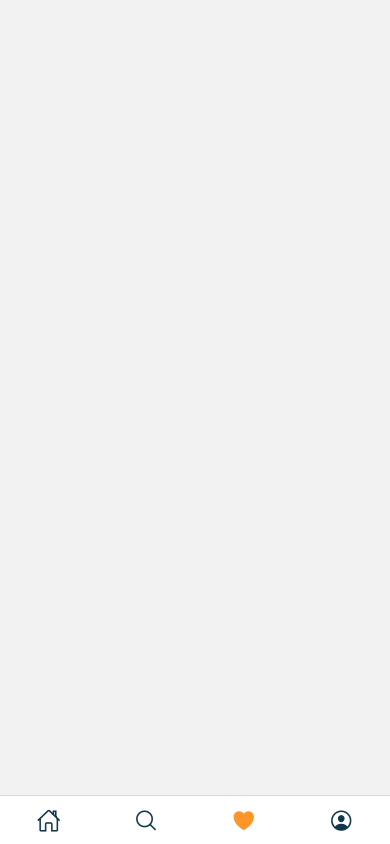
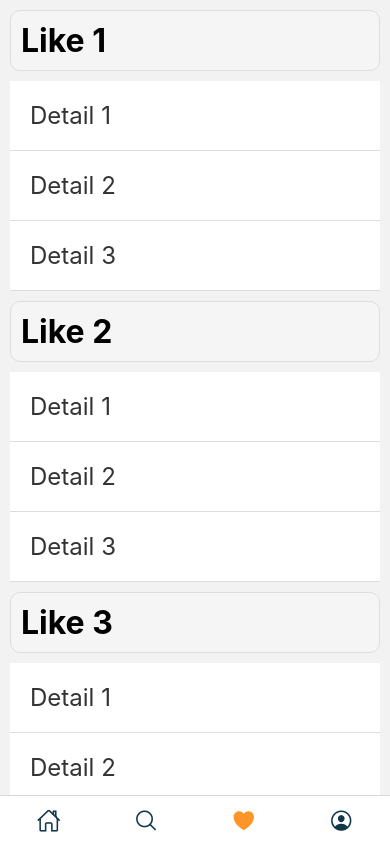
Before and after one commit to Roadtrip-app/roadtrip-frontend, a React Native app in the folder getaway/: screen /Likes in a window 390 px wide. Built offline with nearby package versions, Linux system fonts and the light colour scheme.

Commit message:
fixes and make pretty

```diff
--- a/getaway/HomeScreen.js
+++ b/getaway/HomeScreen.js
@@ -1,14 +1,16 @@
 import React from 'react';
 import { Text, View, ImageBackground, StatusBar, StyleSheet, TouchableOpacity} from 'react-native';
-
+import { BlurView } from '@react-native-community/blur';
 
 const HomeScreen = () => (
     <View style={styles.container}>
     <ImageBackground source={require('./assets/pietro-de-grandi-pidpjXuorPE-unsplash.jpg')} style={styles.image}>
     <View style={styles.takeATrip}>
-      <Text style={styles.titleName}>Get Away</Text>
+      <Text style={styles.titleName}>GetAway</Text>
       <TripButtons/>
     </View>
+
+    <View style={styles.Feed}></View>
     </ImageBackground>
     <StatusBar style="auto" />
 
@@ -33,12 +35,6 @@ const styles = StyleSheet.create({
         alignItems: 'center',
         justifyContent: 'center',
     },
-    hub: {
-        flexDirection: 'row',
-        bottom: 40,
-        position: 'absolute',
-        width: '100%'
-    },
     button: {
         flex: 1,
         alignItems: 'center',
@@ -48,7 +44,9 @@ const styles = StyleSheet.create({
         fontSize: 55,
         alignSelf: 'center',
         paddingTop: 15,
-        color: '#002527'
+        color: '#FD9528',
+        fontFamily: 'Cochin',
+        textShadowColor: 'black',
     },
     line: {
         position: 'absolute',
@@ -61,11 +59,12 @@ const styles = StyleSheet.create({
         height: '25%',
         width: '80%',
         borderWidth: 1,
-        borderColor: 'grey',
-        marginTop: -450,
+        borderColor: 'orange',
+        top: -250,
         alignSelf: 'center',
         borderRadius: 10,
         overflow: 'hidden',
+
     },
     tripButtons: {
         flexDirection: 'row',
@@ -87,12 +86,24 @@ const styles = StyleSheet.create({
     },
     topButtonText: {
         color: 'white',
+        fontFamily: 'Cochin',
     },
     image: {
         width: '100%',
         height: '100%',
         justifyContent: "center",
     },
+    Feed: {
+      borderWidth: 1,
+      top: 300,
+      height: 400,
+      width: '80%',
+      position: 'absolute',
+      alignSelf: 'center',
+      borderColor: 'orange',
+      borderRadius: 10,
+    },
+
 });
 
 export default HomeScreen;
--- a/getaway/LikeScreen.js
+++ b/getaway/LikeScreen.js
@@ -1,8 +1,77 @@
 import React from 'react';
-import { Text, View, ImageBackground, StatusBar, StyleSheet, TouchableOpacity} from 'react-native';
+import {Flatlist, SectionList, SafeAreaView, Text, View, ImageBackground, StatusBar, StyleSheet, TouchableOpacity} from 'react-native';
+
+const DATA = [
+    {
+        title: 'Like 1',
+        data: ["Detail 1", "Detail 2", "Detail 3"]
+    },
+
+    {
+        title: 'Like 2',
+        data: ["Detail 1", "Detail 2", "Detail 3"]
+    },
+
+    {
+        title: 'Like 3',
+        data: ["Detail 1", "Detail 2", "Detail 3"]
+    },
+
+];
+
+const Item = ({ title }) => (
+    <View style={styles.itemContainer}>
+        <Text style={styles.item}>{title}</Text>
+    </View>
+
+);
 
 const LikeScreen = () => (
-    <View></View>
+    <SafeAreaView style={styles.container}>
+        <SectionList
+            sections={DATA}
+            keyExtractor={(item, index) => item + index}
+            renderItem={({ item }) => <Item title={item} />}
+            renderSectionHeader={({ section: { title } }) => (
+                <View style={styles.headerContainer}>
+                    <Text style={styles.header}>{title}</Text>
+                </View>
+
+            )}
+        />
+    </SafeAreaView>
+
 );
 
+
+const styles = StyleSheet.create({
+    header: {
+        fontSize: 32,
+        backgroundColor: "#f5f5f5",
+        fontWeight: 'bold',
+    },
+    headerContainer: {
+        backgroundColor: "#f5f5f5",
+        padding: 10,
+        margin: 10,
+        borderRadius: 10,
+        borderWidth: 1,
+        borderColor: '#ddd',
+    },
+    itemContainer: {
+        backgroundColor: "#fff",
+        padding: 10,
+        marginHorizontal: 10,
+        borderBottomWidth: 1,
+        borderBottomColor: '#ddd',
+    },
+    item: {
+        fontSize: 24,
+        color: '#333',
+        padding: 10,
+    },
+
+});
+
+
 export default LikeScreen;
--- a/getaway/ProfileScreen.js
+++ b/getaway/ProfileScreen.js
@@ -1,9 +1,83 @@
 import React from 'react';
-import { Text, View, ImageBackground, StatusBar, StyleSheet, TouchableOpacity} from 'react-native';
+import {useState} from 'react';
+import {Button, Text, View, Image, ImageBackground, StatusBar, StyleSheet, TouchableOpacity} from 'react-native';
+import ImagePicker from 'react-native-image-picker';
 
+const ProfileScreen = () => {
+    const [profileSource, setProfile] = useState(null);
 
-const ProfileScreen = () => (
-    <View></View>
-);
+    const selectImage = () => {
+        const options = {
+            noData: true,
+        };
+
+    ImagePicker.launchImageLibrary(options, response => {
+        console.log('Response = ', response);
+
+        if (response.didCancel) {
+            console.log("User Cancelled Image Selection");
+        } else if (response.error) {
+            console.log('ImagePicker Error: ', response.error);
+        } else {
+            const source = {uri: response.uri};
+            setProfile(source);
+        }
+    });
+};
+    return (
+    <View style={styles.container}>
+        <View style={styles.banner}></View>
+        <View style={styles.profilePictureContainer}>
+            <Image source={require('./assets/young_adult_man_blue_shirt_smiling.jpg')} style={styles.profilePicture}/>
+        </View>
+        <View style={styles.pictureHub}>
+            <Text>Test</Text>
+        </View>
+    </View>
+    );
+};
+
+const styles = StyleSheet.create({
+    container: {
+        flex: 1,
+        backgroundColor: "#fff",
+        alignItems: 'center',
+        justifyContent: 'center',
+    },
+
+    profilePictureContainer: {
+        position: 'absolute',
+        top: 100,
+        zIndex: 1,
+    },
+
+    profilePicture: {
+        borderColor: 'grey',
+        borderWidth: 2,
+        width: 100,  // replace with the size you want
+        height: 100, // replace with the size you want
+        borderRadius: 90,  // half of your width and height
+        overflow: 'hidden',
+    },
+
+    profileName: {
+        top: 220,
+        position: 'absolute',
+        justifyContent: 'center',
+        alignItems: 'center'
+    },
+
+    pictureHub: {
+
+    },
+
+    banner: {
+        borderWidth: 1,
+        height: 117,
+        width: '100%',
+        position: 'absolute',
+        top: 35
+    },
+});
 
 export default ProfileScreen;
--- a/getaway/SearchScreen.js
+++ b/getaway/SearchScreen.js
@@ -1,8 +1,65 @@
-import React from 'react';
-import { Text, View, ImageBackground, StatusBar, StyleSheet, TouchableOpacity} from 'react-native';
+import React, { useState } from 'react';
+import { Text, View, ImageBackground, StatusBar, StyleSheet, TouchableOpacity, TextInput} from 'react-native';
+import Icon from 'react-native-vector-icons/Ionicons';
 
-const SearchScreen = () => (
-    <View></View>
-);
+const SearchScreen = () => {
+    const [searchText, setSearch] = useState('Search Trips');
+
+    const changeText = () => {
+        setSearch('');
+    };
+    return (
+    <View style={styles.container}>
+        <View style={styles.search}>
+            <View style={styles.wrap}>
+                <TextInput
+                    style={styles.input}
+                    value={searchText}
+                    onChangeText={setSearch}
+                    onFocus={changeText}
+                    selectionColor="#FD9528"
+
+                />
+                <View style={styles.searchContainer}>
+                    <Icon style={styles.searchIcon} name="search" size={20} color="orange"/>
+                </View>
+            </View>
+        </View>
+    </View>
+    );
+};
+
+const styles = StyleSheet.create({
+    container: {
+        flex: 1,
+        backgroundColor: '#fff',
+        alignItems: 'center',
+        justifyContent: 'center',
+    },
+    search: {
+        position: 'absolute',
+        top: 50,
+        width: '85%',
+        padding: 10,
+    },
+    input: {
+        flex: 1,
+        height: 50,
+        paddingHorizontal: 10,
+        fontSize: 16,
+        color: '#FD9528',
+    },
+    wrap: {
+        flexDirection: 'row',
+        alignItems: 'center',
+        borderColor: '#FD9528',
+        borderWidth: 1,
+        borderRadius: 10,
+
+    },
+    searchContainer: {
+        paddingHorizontal: 10,
+    },
+});
 
 export default SearchScreen;
--- a/getaway/package.json
+++ b/getaway/package.json
@@ -9,12 +9,14 @@
     "web": "expo start --web"
   },
   "dependencies": {
+    "@react-native-community/blur": "^4.3.2",
     "@react-navigation/bottom-tabs": "^6.5.7",
     "@react-navigation/native": "^6.1.6",
     "expo": "~48.0.18",
     "expo-status-bar": "~1.4.4",
     "react": "18.2.0",
     "react-native": "0.71.8",
+    "react-native-image-picker": "^5.6.0",
     "react-native-safe-area-context": "^4.5.3",
     "react-native-screens": "^3.21.0"
   },
```
Also changed, not shown: getaway/assets/young_adult_man_blue_shirt_smiling.jpg (added), 1 other file (tests, documents, lock files or other folders).
